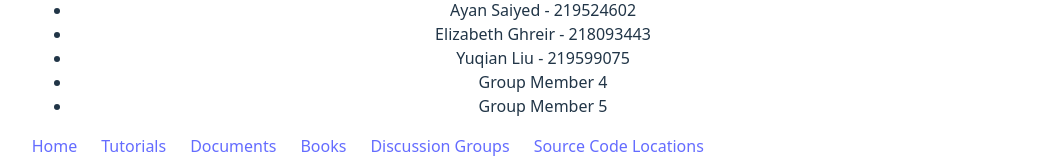
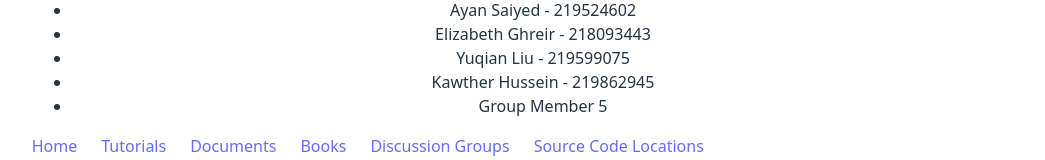
Before and after one commit to ElizabethGhreir/ElizabethGhreir.github.io, a React (Vite) app in the folder ApacheHadoopArchitecture/: page / in a window 1280 px wide. Shown: the part 400-560 px from the top of the page, without its empty margins (117-1162 px from the left). Built offline with nearby package versions, Linux system fonts and the light colour scheme.

Commit message:
Added Kawther Hussein - 219862945 to members list

```diff
--- a/ApacheHadoopArchitecture/src/App.jsx
+++ b/ApacheHadoopArchitecture/src/App.jsx
@@ -10,7 +10,7 @@ function App() {
           <li>Ayan Saiyed - 219524602</li>
           <li>Elizabeth Ghreir - 218093443</li>
           <li>Yuqian Liu - 219599075</li>
-          <li>Group Member 4</li>
+          <li>Kawther Hussein - 219862945</li>
           <li>Group Member 5</li>
         </ul>
         <nav>
```
